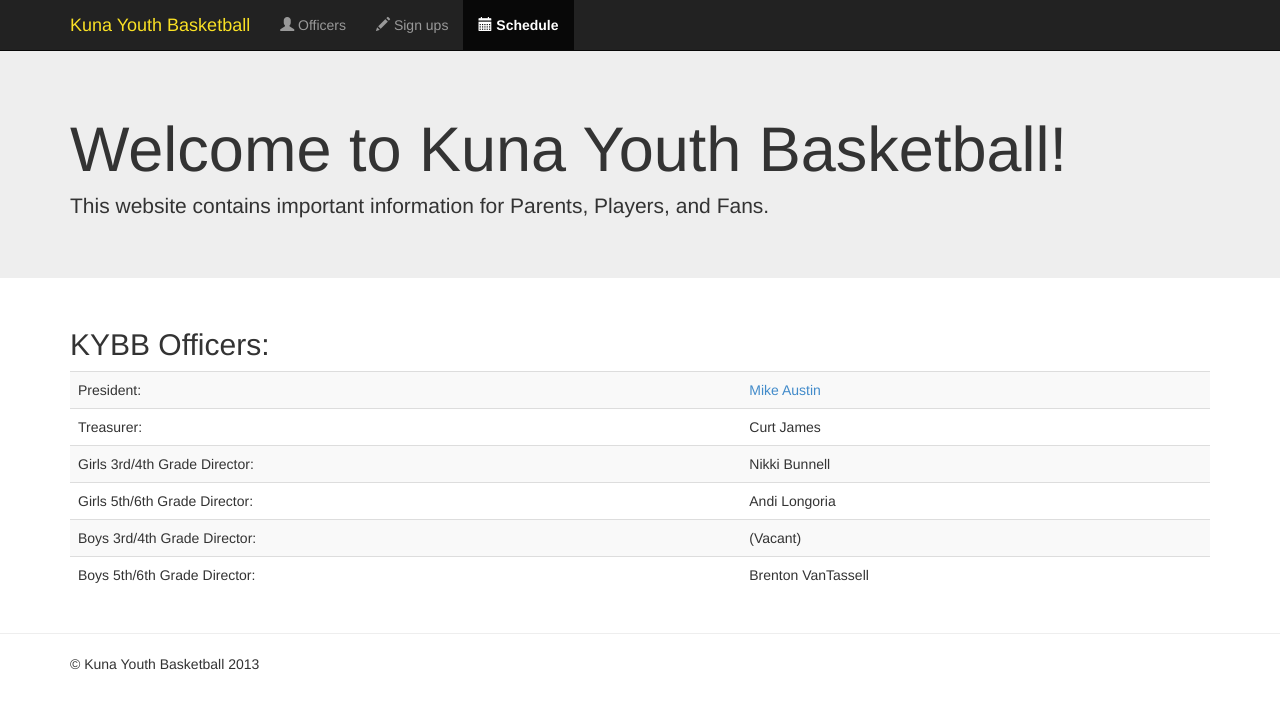
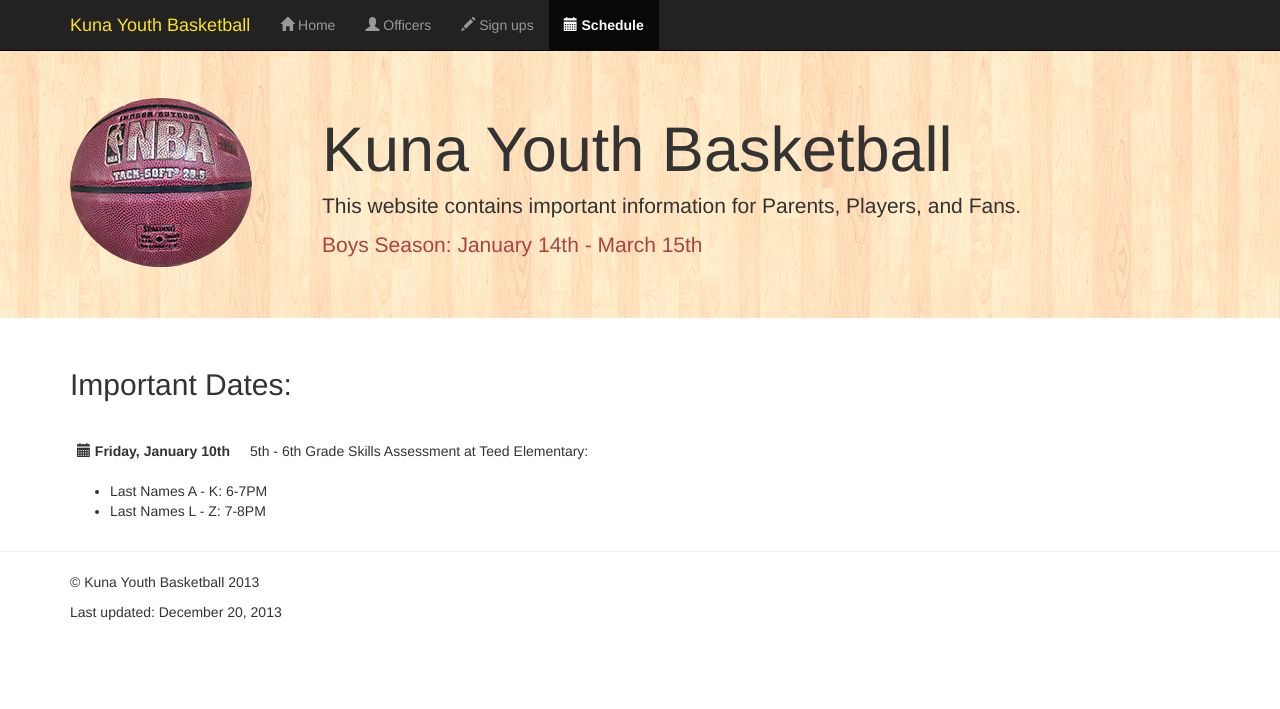
Before and after one commit to justinbkay/kunayouthbb, a Jekyll site: the page built from schedule/index.html, in a window 1280 px wide. Shown: the top 709 px of the page. Built offline with Jekyll 4.4.1, drawn with Linux system fonts in a browser that asks for light colours; nearby versions of some CDN libraries; Markdown is read by kramdown in place of the engine named in the settings.

Commit message:
finishing up the initial go

```diff
--- a/_layouts/default.html
+++ b/_layouts/default.html
@@ -12,6 +12,7 @@
         <!-- syntax highlighting CSS -->
         <link rel="stylesheet" href="/css/bootstrap.css">
         <link rel="stylesheet" href="/css/jumbotron.css">
+        <script src="/js/moment.min.js"></script>
 
         <!-- HTML5 shim and Respond.js IE8 support of HTML5 elements and media queries -->
         <!--[if lt IE 9]>
@@ -38,6 +39,7 @@
         <!-- Collect the nav links, forms, and other content for toggling -->
         <div class="collapse navbar-collapse" id="bs-example-navbar-collapse-1">
           <ul class="nav navbar-nav">
+            <li class="{{ page.home }}"><a href="/"><span class="glyphicon glyphicon-home"></span> Home</a></li>
             <li class="{{ page.officers }}"><a href="/officers/"><span class="glyphicon glyphicon-user"></span> Officers</a></li>
             <li class="{{ page.signups }}"><a href="/signups/"><span class="glyphicon glyphicon-pencil"></span> Sign ups</a></li>
             <li class="{{ page.schedule }}"><a href="/schedule/"><span class="glyphicon glyphicon-calendar"></span> Schedule</a></li>
@@ -49,8 +51,10 @@
     <!-- Main jumbotron for a primary marketing message or call to action -->
     <div class="jumbotron">
       <div class="container">
-        <h1>Welcome to Kuna Youth Basketball!</h1>
+        <img src="/img/bball.png" alt="Basketball" class="pull-left img-circle" style="margin-right: 70px;" />
+        <h1>Kuna Youth Basketball</h1>
         <p>This website contains important information for Parents, Players, and Fans.</p>
+        <p class="text-danger">Boys Season: January 14th - March 15th</p>
       </div>
     </div>
 
@@ -58,7 +62,8 @@
 
       <hr>
       <div class="container">
-        <p>&copy; {{ site.name }} 2013</p>
+        <p>&copy; {{ site.name }} {{ site.time | date: "%Y" }}</p>
+        <p>Last updated: {{ site.time | date: "%B %d, %Y" }}</p>
       </div>
       <script src="https://code.jquery.com/jquery-1.10.2.min.js"></script>
       <script src="/js/bootstrap.min.js"></script>
--- a/schedule/index.html
+++ b/schedule/index.html
@@ -4,32 +4,14 @@ title: Kuna Youth Basketball Officers
 schedule: active
 ---
 <div class="container">
-  <h2>KYBB Officers:</h2>
+  <h2>Important Dates:</h2>
 
-  <table class="table table-striped table-hover">
-    <tr>
-      <td>President:</td>
-      <td><a href="mailto:maustin208@gmail.com">Mike Austin</a></td>
-    </tr>
-    <tr>
-      <td>Treasurer:</td>
-      <td>Curt James</td>
-    </tr>
-    <tr>
-      <td>Girls 3rd/4th Grade Director:</td>
-      <td>Nikki Bunnell</td>
-    </tr>
-    <tr>
-      <td>Girls 5th/6th Grade Director:</td>
-      <td>Andi Longoria</td>
-    </tr>
-    <tr>
-      <td>Boys 3rd/4th Grade Director:</td>
-      <td>(Vacant)</td>
-    </tr>
-    <tr>
-      <td>Boys 5th/6th Grade Director:</td>
-      <td>Brenton VanTassell</td>
-    </tr>
-  </table>
+  <dl class="dl-horizontal" style="margin-top: 40px;">
+    <dt><span class="glyphicon glyphicon-calendar"></span> Friday, January 10th</dt>
+    <dd>5th - 6th Grade Skills Assessment at Teed Elementary:</dd>
+  </dl>
+  <ul>
+    <li>Last Names A - K:  6-7PM</li>
+    <li>Last Names L - Z:  7-8PM</li>
+  </ul>
 </div>
```
Also changed, not shown: index.html (+10 -9 lines), signups/index.html (+12 -17 lines), css/bootstrap.css, img/bball.png (added), img/wood_floor.jpg (added), js/moment.min.js (added).
